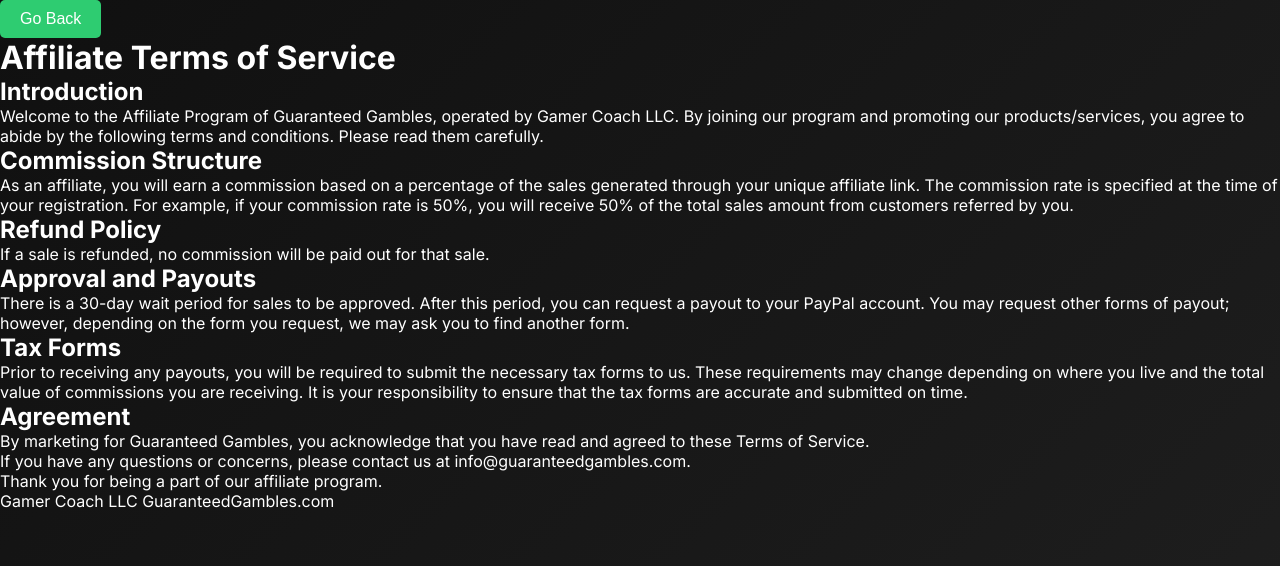
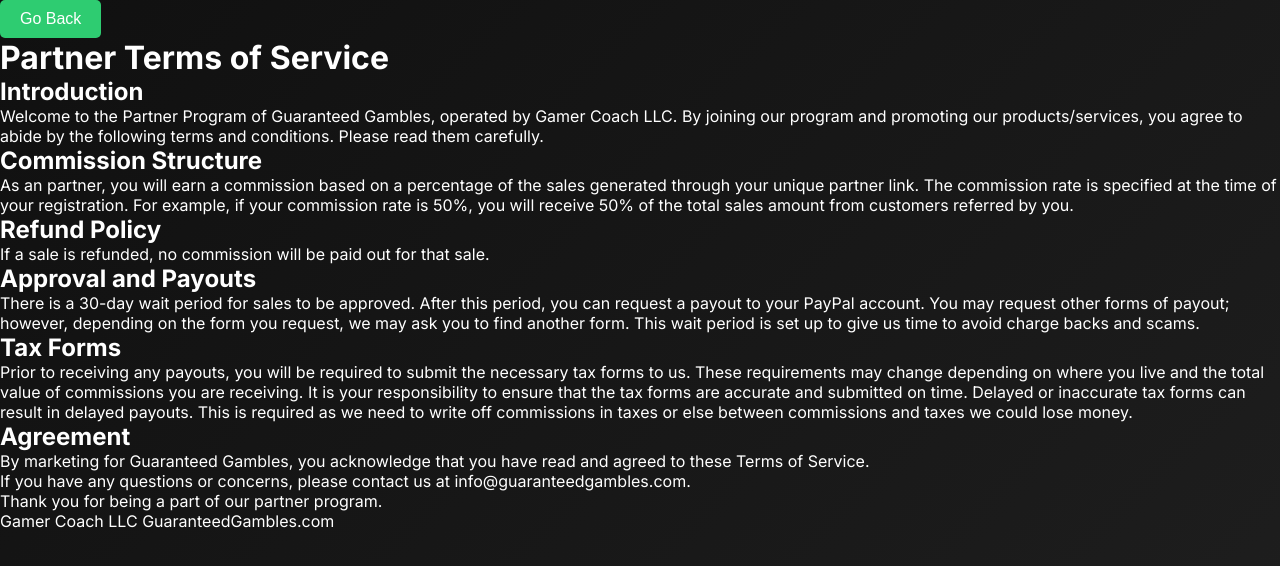
Before and after one commit to Brody234/guaranteedgambles, a Next.js app: page /partnertos in a window 1280 px wide. Shown: the top 566 px of the page. Built offline with nearby package versions, Linux system fonts and the light colour scheme.

Commit message:
Partner TOS Page Fix

```diff
--- a/src/app/partnertos/page.jsx
+++ b/src/app/partnertos/page.jsx
@@ -10,7 +10,7 @@
         <button className="primary-button" onClick = {()=>{router.back()}}><p>Go Back</p></button>
             <h1  id="h.uv5xunuva0hf">
                 <span >
-                    Affiliate Terms of Service
+                    Partner Terms of Service
                 </span>
             </h1>
             <h2  id="h.8bvi4mm58gdz">
@@ -19,13 +19,13 @@
                 </span>
             </h2>
             <p >
-                <span >Welcome to the Affiliate Program of Guaranteed Gambles, operated by Gamer Coach LLC. By joining our program and promoting our products/services, you agree to abide by the following terms and conditions. Please read them carefully.</span>
+                <span >Welcome to the Partner Program of Guaranteed Gambles, operated by Gamer Coach LLC. By joining our program and promoting our products/services, you agree to abide by the following terms and conditions. Please read them carefully.</span>
             </p>
             <h2  id="h.s7avgy9e48m7">
                 <span >Commission Structure</span>
             </h2>
             <p >
-                <span >As an affiliate, you will earn a commission based on a percentage of the sales generated through your unique affiliate link. The commission rate is specified at the time of your registration. For example, if your commission rate is 50%, you will receive 50% of the total sales amount from customers referred by you.</span>
+                <span >As an partner, you will earn a commission based on a percentage of the sales generated through your unique partner link. The commission rate is specified at the time of your registration. For example, if your commission rate is 50%, you will receive 50% of the total sales amount from customers referred by you.</span>
             </p>
             <h2  id="h.liz1k9j2lql6">
                 <span >Refund Policy</span>
@@ -37,14 +37,14 @@
                 <span >Approval and Payouts</span>
             </h2>
             <p >
-                <span >There is a 30-day wait period for sales to be approved. After this period, you can request a payout to your PayPal account. You may request other forms of payout; however, depending on the form you request, we may ask you to find another form.</span>
+                <span >There is a 30-day wait period for sales to be approved. After this period, you can request a payout to your PayPal account. You may request other forms of payout; however, depending on the form you request, we may ask you to find another form. This wait period is set up to give us time to avoid charge backs and scams.</span>
             </p>
             <h2  id="h.8nxx2qghgtg2">
                 <span >Tax Forms</span>
             </h2>
             <p >
                 <span >
-                    Prior to receiving any payouts, you will be required to submit the necessary tax forms to us. These requirements may change depending on where you live and the total value of commissions you are receiving. It is your responsibility to ensure that the tax forms are accurate and submitted on time.
+                    Prior to receiving any payouts, you will be required to submit the necessary tax forms to us. These requirements may change depending on where you live and the total value of commissions you are receiving. It is your responsibility to ensure that the tax forms are accurate and submitted on time. Delayed or inaccurate tax forms can result in delayed payouts. This is required as we need to write off commissions in taxes or else between commissions and taxes we could lose money.
                 </span>
             </p>
             <h2  id="h.55qoyf5p394j">
@@ -64,7 +64,7 @@
             </p>
             <p >
                 <span >
-                    Thank you for being a part of our affiliate program.
+                    Thank you for being a part of our partner program.
                 </span>
             </p>
             <p >
```
